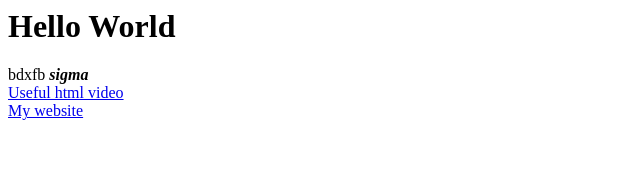
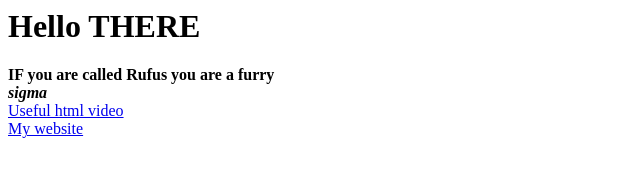
Before and after one commit to Ghost-codery/Ghost_Codery_website.cool, a plain HTML site: page index.html in a window 1280 px wide. Shown: the whole page, without its empty margins (0-640 px from the left). Drawn offline with Linux system fonts and the light colour scheme.

Commit message:
Update index.html

```diff
--- a/index.html
+++ b/index.html
@@ -5,9 +5,10 @@
 
 <body>
 </body>
-<h1>Hello World</h1>
-bdxfb
+<h1>Hello THERE</h1>
+<b>IF you are called Rufus you are a furry</b><br>
+
 <b><i>sigma</i></b><br>
 <a href = "https://www.youtube.com/watch?v=PlxWf493en4&list=WL&index=5&t=1029s">Useful html video</a><br>
 <a href = "https://ghost-codery.github.io/Ghost_Codery_website.cool/">My website</a>
-</html>
+<html>
```
